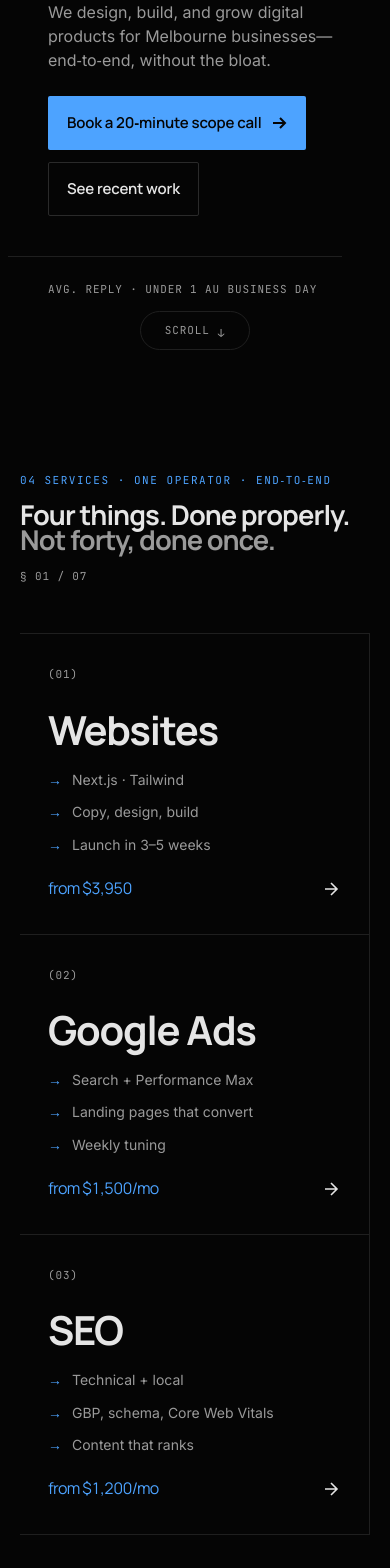
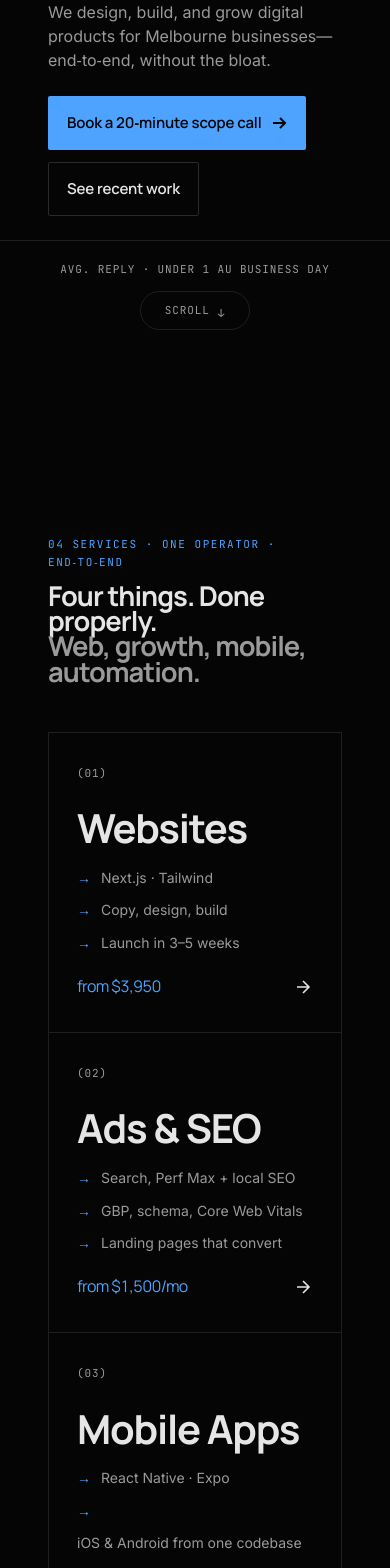
Before and after one commit to Clupai8o0/clupai, a Next.js app: page / in a window 390 px wide. Shown: the part 432-2000 px from the top of the page. Built offline with nearby package versions, Linux system fonts and the light colour scheme.

Commit message:
border better

```diff
--- a/src/app/globals.css
+++ b/src/app/globals.css
@@ -262,6 +262,20 @@ video {
   justify-content: center;
 }
 
+/* Hero ticker — full-viewport border line via pseudo-element */
+.cp-hero-ticker {
+  position: relative;
+}
+.cp-hero-ticker::before {
+  content: '';
+  position: absolute;
+  top: 0;
+  left: -40px; /* grid gap — meets rail right border exactly */
+  right: -48px; /* outer padding — reaches viewport right edge */
+  height: 1px;
+  background: var(--border);
+}
+
 /* === Tablet & smaller — collapse 4-col grids to 2 === */
 @media (max-width: 900px) {
   [style*="repeat(4, 1fr)"] {
@@ -377,6 +391,26 @@ video {
     min-height: 48px;
   }
 
+  /* Hero ticker — full bleed on mobile */
+  .cp-hero-ticker {
+    margin-left: -48px !important;
+    margin-right: -48px !important;
+    padding-left: 48px !important;
+    padding-right: 48px !important;
+  }
+  .cp-hero-ticker {
+    border-top: 1px solid var(--border);
+  }
+  .cp-hero-ticker::before {
+    display: none;
+  }
+
+  /* Services cards — full border box when stacked */
+  .cp-services-grid > a {
+    border-right: 1px solid var(--border) !important;
+    border-left: 1px solid var(--border) !important;
+  }
+
   /* Inline min-heights — drop on mobile */
   [style*="min-height: 700"],
   [style*="min-height:700"],
--- a/src/app/page.tsx
+++ b/src/app/page.tsx
@@ -73,7 +73,7 @@ function HeroA() {
         </div>
 
         {/* hero copy */}
-        <div style={{ position: "relative", paddingBottom: 80, paddingTop: 56 }}>
+        <div style={{ position: "relative", paddingBottom: 32, paddingTop: 56 }}>
           <div
             style={{
               display: "flex",
@@ -154,15 +154,14 @@ function HeroA() {
           </div>
           {/* footer ticker */}
           <div
+            className="cp-hero-ticker"
             style={{
-              marginTop: 40,
-              marginLeft: -40,
-              paddingLeft: 40,
-              paddingTop: 24,
-              borderTop: "1px solid var(--border)",
+              marginTop: 24,
+              paddingTop: 20,
               display: "flex",
               flexDirection: "column",
               gap: 12,
+              alignItems: "center",
             }}
           >
             <span className="cp-mono">Avg. reply · under 1 AU business day</span>
@@ -193,25 +192,25 @@ const services = [
   },
   {
     n: "02",
-    h: "Google Ads",
+    h: "Ads & SEO",
     k: [
-      "Search + Performance Max",
+      "Search, Perf Max + local SEO",
+      "GBP, schema, Core Web Vitals",
       "Landing pages that convert",
-      "Weekly tuning",
     ],
     tag: "from $1,500/mo",
     href: "/services/ads",
   },
   {
     n: "03",
-    h: "SEO",
+    h: "Mobile Apps",
     k: [
-      "Technical + local",
-      "GBP, schema, Core Web Vitals",
-      "Content that ranks",
+      "React Native · Expo",
+      "iOS & Android from one codebase",
+      "Ship in 6–10 weeks",
     ],
-    tag: "from $1,200/mo",
-    href: "/services/seo",
+    tag: "from $6,500",
+    href: "/services/mobile",
   },
   {
     n: "04",
@@ -228,7 +227,7 @@ const services = [
 
 function ServicesSection() {
   return (
-    <div style={{ background: "var(--bg)", padding: "80px 48px" }}>
+    <div style={{ background: "var(--bg)", padding: "120px 48px 80px" }}>
       <div
         style={{
           display: "flex",
@@ -248,15 +247,13 @@ function ServicesSection() {
             Four things. Done properly.
             <br />
             <span style={{ color: "var(--text-muted)" }}>
-              Not forty, done once.
+              Web, growth, mobile, automation.
             </span>
           </h2>
         </div>
-        <div className="cp-mono" style={{ color: "var(--text-muted)" }}>
-          § 01 / 07
-        </div>
       </div>
       <div
+        className="cp-services-grid"
         style={{
           display: "grid",
           gridTemplateColumns: "repeat(4, 1fr)",
```
